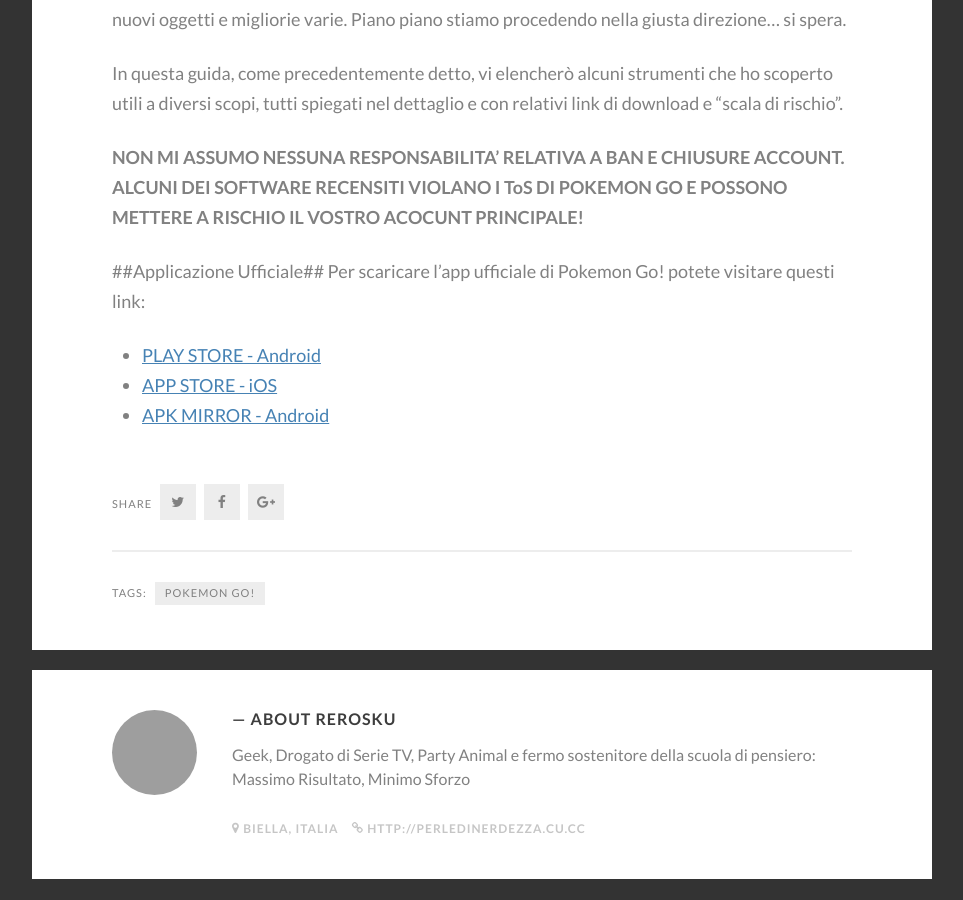
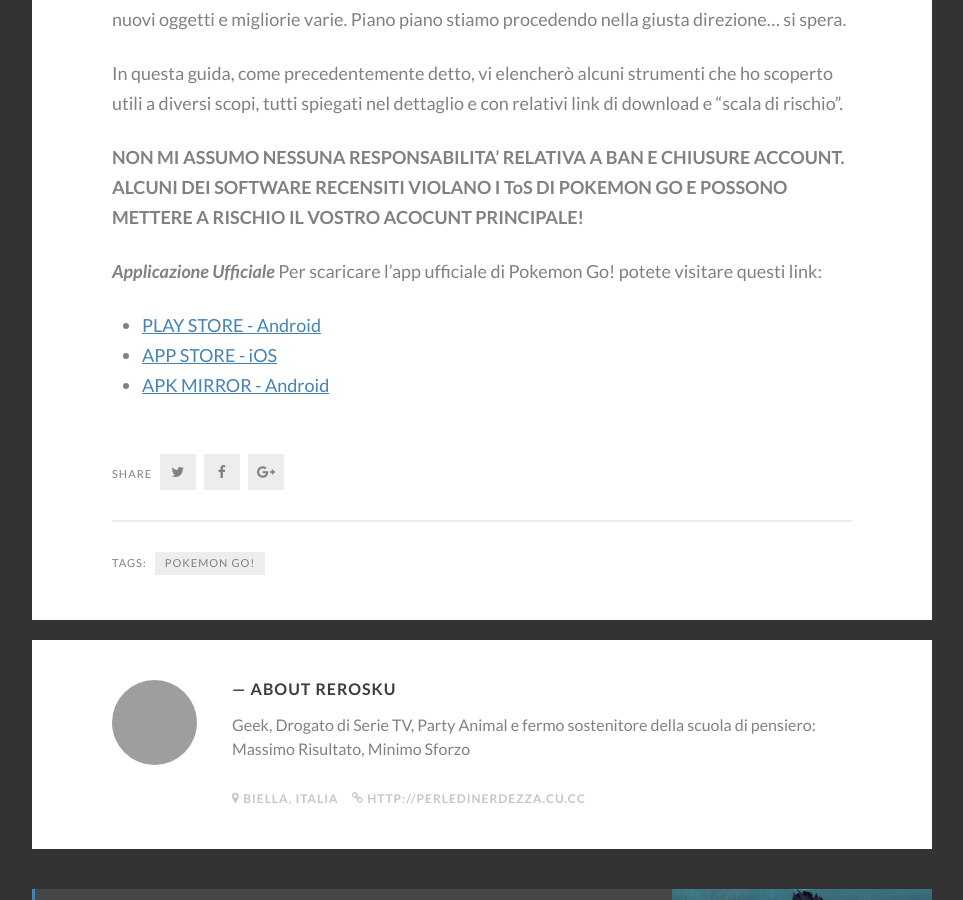
Before and after one commit to rerosku/rerosku.github.io, a Jekyll site: the page built from _posts/2017-03-10-trucchi-pokemon-go.md, in a window 1280 px wide and 900 px high, scrolled down 1290 px. Shown: the whole window, without its empty margins (8-971 px from the left). Built offline with Jekyll 4.4.1, drawn with Linux system fonts in a browser that asks for light colours; some web fonts are replaced; comment, search, counter and statistics services are not loaded; grey boxes are pictures that could not be loaded.

Commit message:
edit headings

```diff
--- a/_posts/2017-03-10-trucchi-pokemon-go.md
+++ b/_posts/2017-03-10-trucchi-pokemon-go.md
@@ -22,7 +22,7 @@
 
 **NON MI ASSUMO NESSUNA RESPONSABILITA' RELATIVA A BAN E CHIUSURE ACCOUNT. ALCUNI DEI SOFTWARE RECENSITI VIOLANO I ToS DI POKEMON GO E POSSONO METTERE A RISCHIO IL VOSTRO ACOCUNT PRINCIPALE!**
 
-##Applicazione Ufficiale##
+***Applicazione Ufficiale***
 Per scaricare l'app ufficiale di Pokemon Go! potete visitare questi link:
 * [PLAY STORE - Android](https://play.google.com/store/apps/details?id=com.nianticlabs.pokemongo)
 * [APP STORE - iOS](https://itunes.apple.com/us/app/pokémon-go/id1094591345?mt=8)
```
Also changed, not shown: 1 other file.
